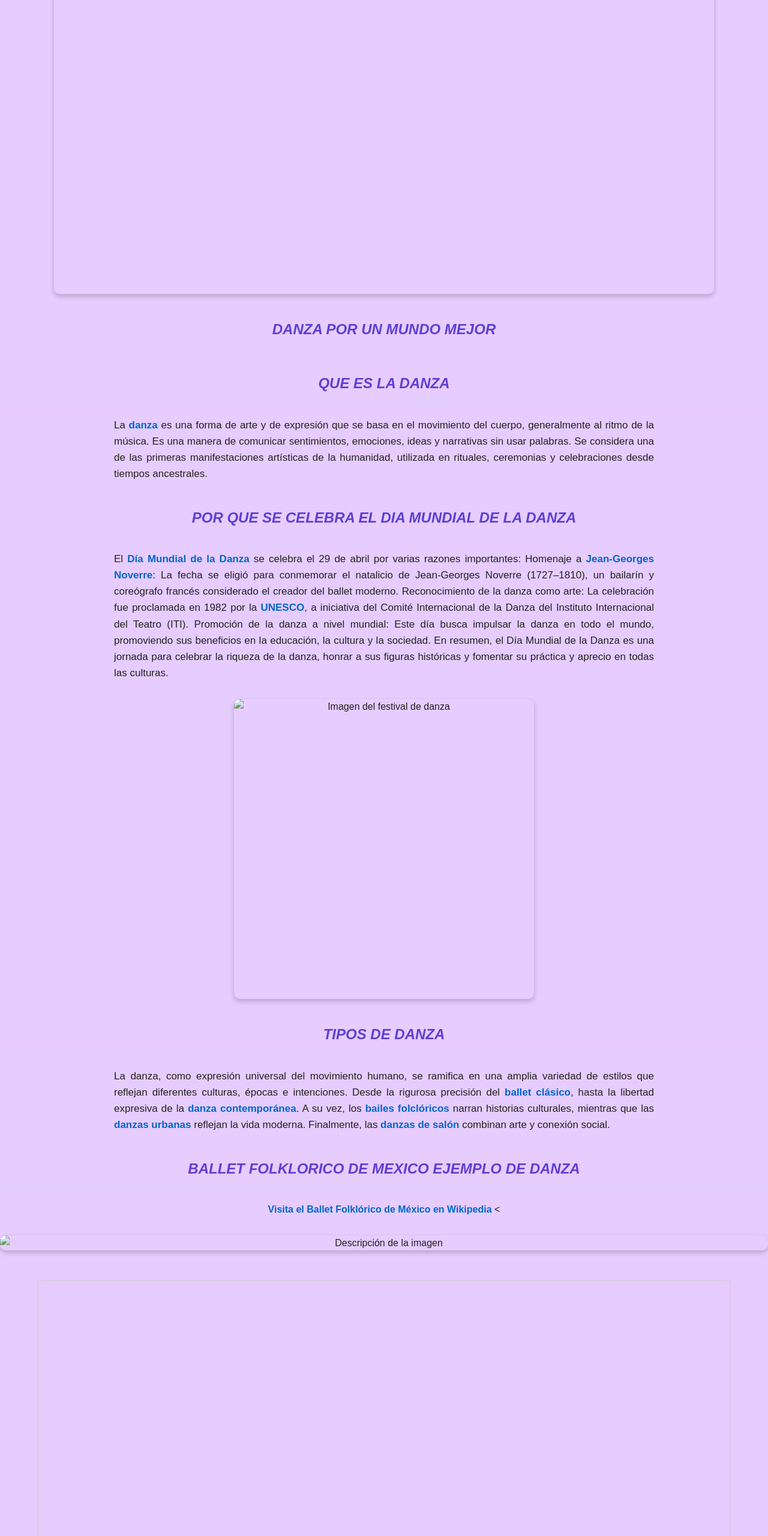
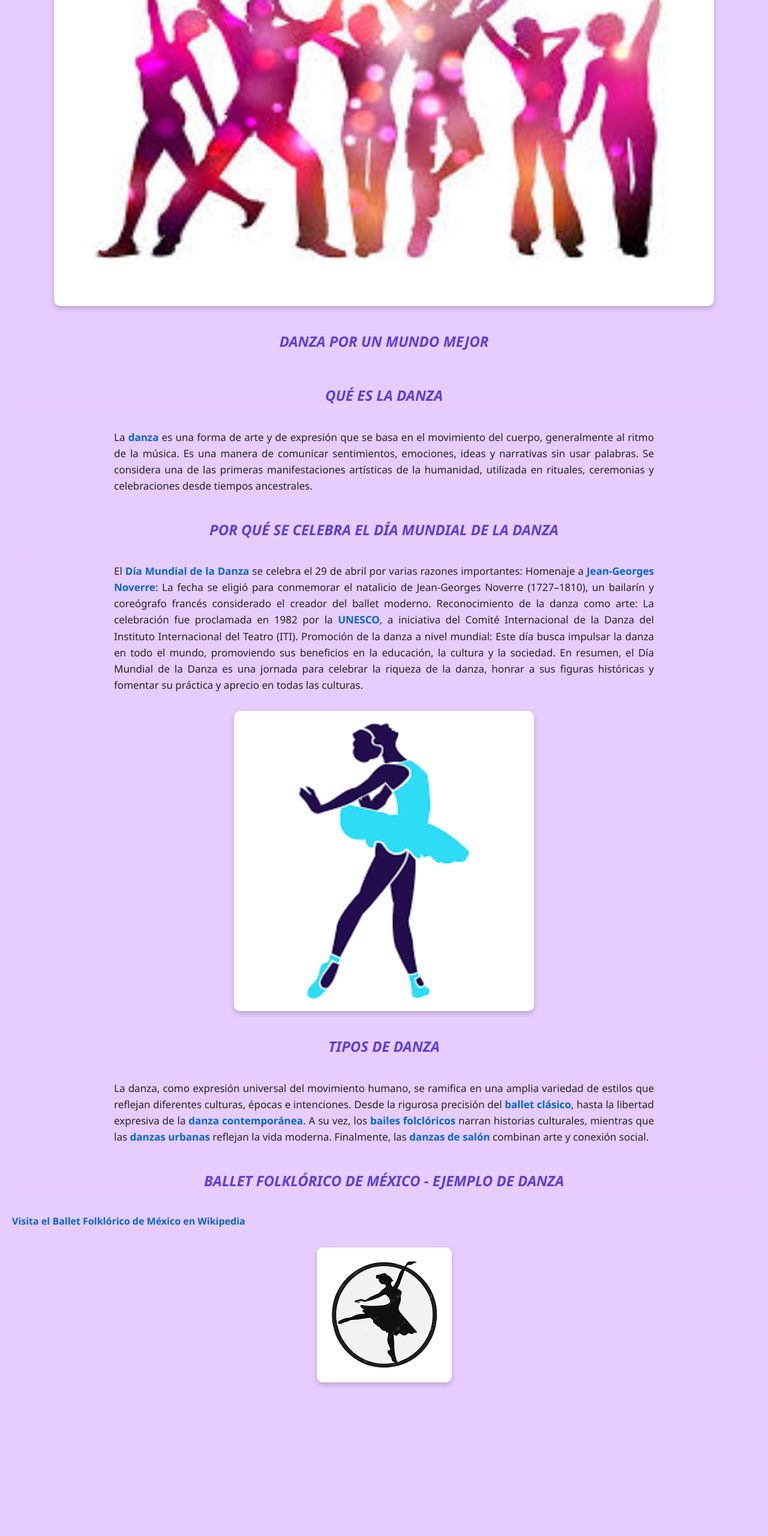
Before and after one commit to miguel890za-tech/miguel890za.github.io, a plain HTML site: page principal.html in a window 1280 px wide. Shown: the part 240-2800 px from the top of the page at 60% size. After the commit the page ends 2594 px from the top, so only its background shows below. Drawn offline with Linux system fonts and the light colour scheme.

Commit message:
Refactor principal.html for content and structure
Updated the HTML structure and content for 'Danza por un Mundo Mejor'. Improved image paths and corrected HTML tags.

```diff
--- a/principal.html
+++ b/principal.html
@@ -1,6 +1,7 @@
 <!DOCTYPE html>
-<html>
+<html lang="es">
 <head>
+    <meta charset="UTF-8">
     <title>DANZA POR UN MUNDO MEJOR</title>
     <style>
         body {
@@ -80,18 +81,17 @@
 </head>
 <body>
 
-    <img src="imagenes/danza1.jpeg" width="1100" height="700" alt="Imagen del festival de danza">
-
+    <img src="danza1.jpeg" width="1100" height="700" alt="Imagen del festival de danza">
 
     <h3><em>DANZA POR UN MUNDO MEJOR</em></h3>
-    <h3><em>QUE ES LA DANZA</em></h3>
+    <h3><em>QUÉ ES LA DANZA</em></h3>
     <p>
         La <a href="https://es.wikipedia.org/wiki/Danza" target="_blank">danza</a> es una forma de arte y de expresión que se basa en el movimiento del cuerpo, generalmente al ritmo de la música. Es una manera de comunicar sentimientos, emociones, ideas y narrativas sin usar palabras.
 
         Se considera una de las primeras manifestaciones artísticas de la humanidad, utilizada en rituales, ceremonias y celebraciones desde tiempos ancestrales.
     </p>
 
-    <h3><em>POR QUE SE CELEBRA EL DIA MUNDIAL DE LA DANZA</em></h3>
+    <h3><em>POR QUÉ SE CELEBRA EL DÍA MUNDIAL DE LA DANZA</em></h3>
     <p>
         El <a href="https://es.wikipedia.org/wiki/D%C3%ADa_Internacional_de_la_Danza" target="_blank">Día Mundial de la Danza</a> se celebra el 29 de abril por varias razones importantes:
 
@@ -104,7 +104,7 @@
         En resumen, el Día Mundial de la Danza es una jornada para celebrar la riqueza de la danza, honrar a sus figuras históricas y fomentar su práctica y aprecio en todas las culturas.
     </p>
 
-   <img src="imagenes/danza2.png" width="500" height="500" alt="Imagen del festival de danza">
+    <img src="danza2.png" width="500" height="500" alt="Imagen del festival de danza">
 
     <h3><em>TIPOS DE DANZA</em></h3>
     <p>
@@ -113,58 +113,10 @@
         A su vez, los <a href="https://es.wikipedia.org/wiki/Danza_folcl%C3%B3rica" target="_blank"><strong>bailes folclóricos</strong></a> narran historias culturales, mientras que las <a href="https://es.wikipedia.org/wiki/Danza_urbana" target="_blank"><strong>danzas urbanas</strong></a> reflejan la vida moderna. Finalmente, las <a href="https://es.wikipedia.org/wiki/Baile_de_sal%C3%B3n" target="_blank"><strong>danzas de salón</strong></a> combinan arte y conexión social.
     </p>
 
-    <h3><em>BALLET FOLKLORICO DE MEXICO EJEMPLO DE DANZA</em></h3>
+    <h3><em>BALLET FOLKLÓRICO DE MÉXICO - EJEMPLO DE DANZA</em></h3>
     <a href="https://es.wikipedia.org/wiki/Ballet_Folkl%C3%B3rico_de_M%C3%A9xico" target="_blank">Visita el Ballet Folklórico de México en Wikipedia</a>
 
-    <<img src="imagenes/danza3.png" alt="Descripción de la imagen">
-
-        </table>
+    <img src="danza3.png" alt="Ballet Folklórico de México">
 
 </body>
 </html>
-<html lang="es">
-<head>
-    <meta charset="UTF-8">
-    <title>Integración de Páginas Web</title>
-    <style>
-        body {
-            font-family: Arial, sans-serif;
-            text-align: center;
-            margin: 0;
-            padding: 0;
-        }
-
-        .button-container {
-            margin-top: 20px;
-        }
-
-        button {
-            margin: 10px;
-            padding: 10px 20px;
-            font-size: 16px;
-            cursor: pointer;
-        }
-
-        iframe {
-            width: 90%;
-            height: 600px;
-            margin-top: 20px;
-            border: 1px solid #ccc;
-        }
-    </style>
-</head>
-<body>
-
-
-
-
-    <iframe id="visor" src="" title="Visor de páginas"></iframe>
-
-    <script>
-        function cargarPagina(url) {
-            document.getElementById('visor').src = url;
-        }
-    </script>
-
-</body>
-</html>
```
